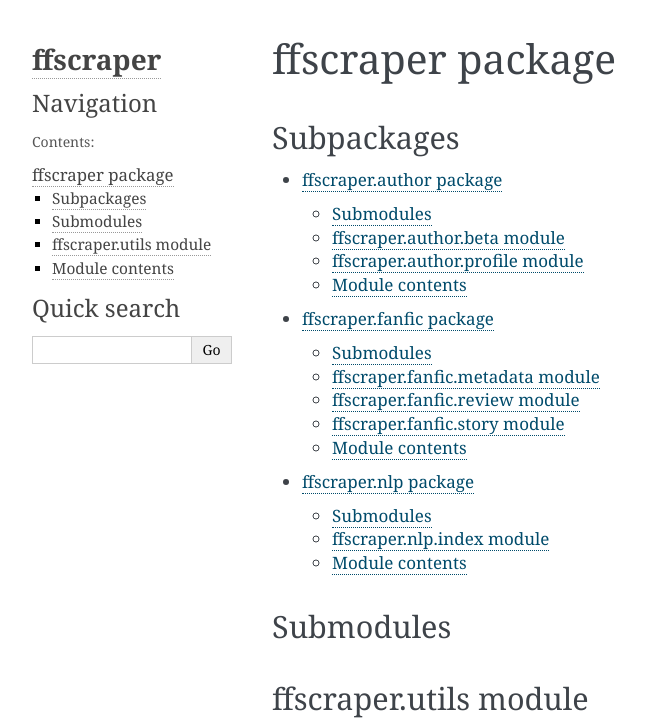
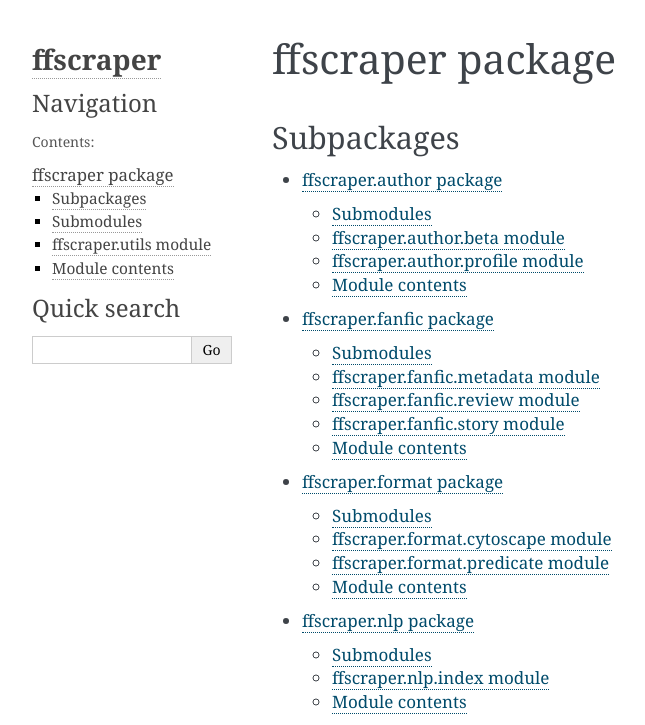
Before and after one commit to hayesall/ffscraper, a Sphinx documentation site: the page built from docs/source/ffscraper.rst, in a window 1280 px wide, cut to the strip 0-725 px from the top of the page. Shown: the whole strip, without its empty margins (148-793 px from the left). Built offline with Sphinx 7.4.7, drawn with Linux system fonts in a browser that asks for light colours.

Commit message:
.rst documentation adjustments for ffscraper.format.

```diff
--- /dev/null
+++ b/docs/source/ffscraper.format.rst
@@ -0,0 +1,29 @@
+ffscraper\.format package
+================================
+
+Submodules
+----------
+
+ffscraper\.format\.cytoscape module
+--------------------------------------
+
+.. automodule:: ffscraper.format.cytoscape
+    :members:
+    :undoc-members:
+    :show-inheritance:
+
+ffscraper\.format\.predicate module
+--------------------------------------
+
+.. automodule:: ffscraper.format.predicate
+    :members:
+    :undoc-members:
+    :show-inheritance:
+
+Module contents
+---------------
+
+.. automodule:: ffscraper.format
+    :members:
+    :undoc-members:
+    :show-inheritance:
--- a/docs/source/ffscraper.rst
+++ b/docs/source/ffscraper.rst
@@ -8,6 +8,7 @@ Subpackages
 
     ffscraper.author
     ffscraper.fanfic
+    ffscraper.format
     ffscraper.nlp
 
 Submodules
```
